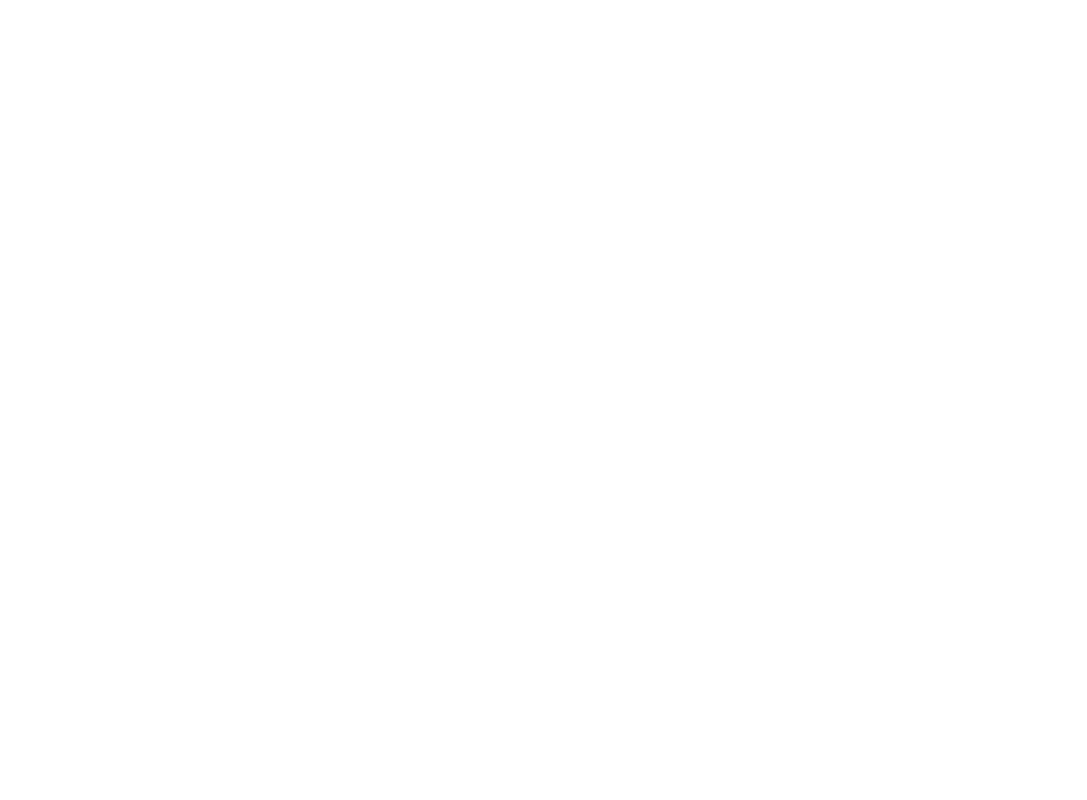
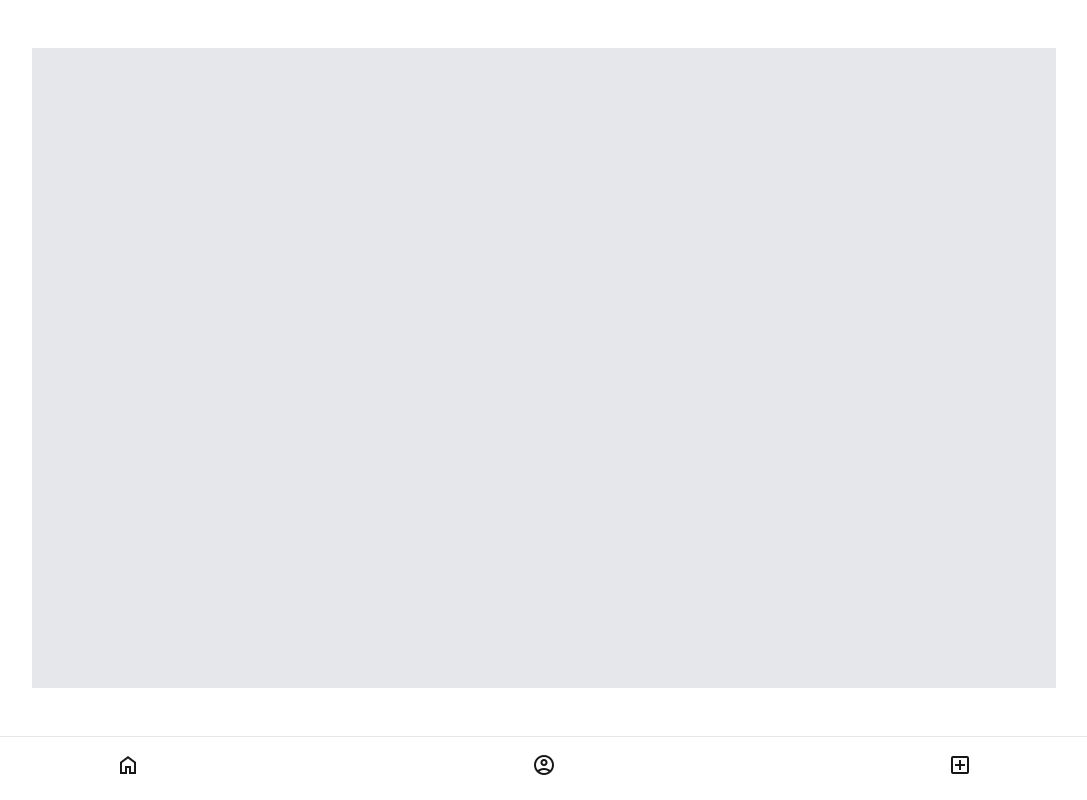
Before and after one commit to Tarek-Sallam/Matchbox, a Next.js app in the folder frontend/matchbox/: page / in a window 1280 px wide. Shown: the whole page, without its empty margins (96-1183 px from the left). Built offline with nearby package versions, Linux system fonts and the light colour scheme.

Commit message:
adding extra stuff

```diff
--- /dev/null
+++ b/frontend/matchbox/app/home.tsx
@@ -0,0 +1,9 @@
+import SwipeCard from "@/components/SwipeCard";
+
+export default function Homepage() {
+  return (
+    <div className="">
+      <SwipeCard />
+    </div>
+  );
+}
--- a/frontend/matchbox/app/layout.tsx
+++ b/frontend/matchbox/app/layout.tsx
@@ -1,5 +1,4 @@
 import type { Metadata } from "next";
-import localFont from "next/font/local";
 import "./globals.css";
 
 export const metadata: Metadata = {
@@ -14,6 +13,12 @@ export default function RootLayout({
 }>) {
   return (
     <html lang="en">
+      <head>
+        <link
+          rel="stylesheet"
+          href="https://fonts.googleapis.com/css2?family=Material+Symbols+Outlined:opsz,wght,FILL,GRAD@20..48,100..700,0..1,-50..200"
+        />
+      </head>
       <body>{children}</body>
     </html>
   );
--- a/frontend/matchbox/app/page.tsx
+++ b/frontend/matchbox/app/page.tsx
@@ -1,9 +1,15 @@
-import Image from "next/image";
+import SwipeCard from "@/components/SwipeCard";
+import BottomTab from "@/components/BottomTab";
 
-export default function Home() {
+export default function Homepage() {
   return (
-    <div className="">
-
+    <div className="flex flex-col h-screen">
+      <div className="flex-grow flex justify-center items-center">
+        <SwipeCard />
+      </div>
+      <div className="flex-shrink-0">
+        <BottomTab />
+      </div>
     </div>
   );
 }
--- /dev/null
+++ b/frontend/matchbox/components/BottomTab.tsx
@@ -0,0 +1,21 @@
+export default function BottomTab() {
+  return (
+    <div className="flex justify-around items-center p-4 bg-white border-t border-gray-200">
+      <div>
+        <a href="#">
+          <span className="material-symbols-outlined">home</span>
+        </a>
+      </div>
+      <div>
+        <a href="#">
+          <span className="material-symbols-outlined">account_circle</span>
+        </a>
+      </div>
+      <div>
+        <a href="#">
+          <span className="material-symbols-outlined">add_box</span>
+        </a>
+      </div>
+    </div>
+  );
+}
--- /dev/null
+++ b/frontend/matchbox/components/SwipeCard.tsx
@@ -0,0 +1,3 @@
+export default function SwipeCard() {
+  return <div className="bg-gray-200 w-[80vw] h-[80vh] m-auto"></div>;
+}
```
